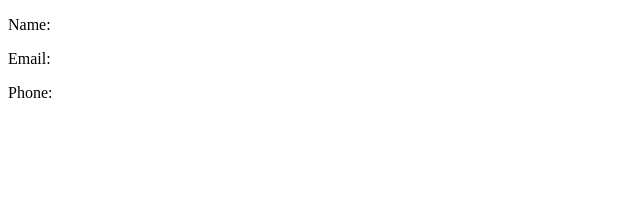
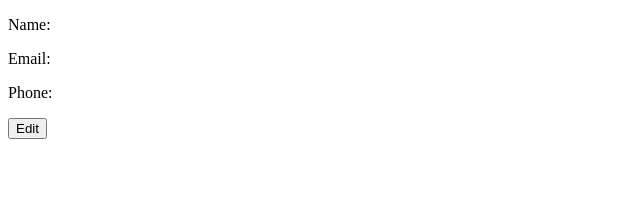
Before and after one commit to JoaoMateus98/CV-App, a React (Create React App) app: page / in a window 1280 px wide. Shown: the top 208 px of the page, without its empty margins (0-640 px from the left). Built offline with nearby package versions, Linux system fonts and the light colour scheme.

Commit message:
GI_Display nows takes a function prop to turn on edit mode

```diff
--- a/src/components/GI_Components/GI_Display.js
+++ b/src/components/GI_Components/GI_Display.js
@@ -1,14 +1,16 @@
 import React from "react";
 import DisplayItem from "../HelperComponents/DisplayItem";
+import EditButton from "../HelperComponents/EditButton";
 
 class GI_Display extends React.Component {
   render() {
-    const { name, email, phone } = this.props;
+    const { name, email, phone, handleEditMode } = this.props;
     return (
       <div>
         <DisplayItem category={"Name"} value={name} />
         <DisplayItem category={"Email"} value={email} />
         <DisplayItem category={"Phone"} value={phone} />
+        <EditButton handleEditMode={handleEditMode} />
       </div>
     );
   }
```
